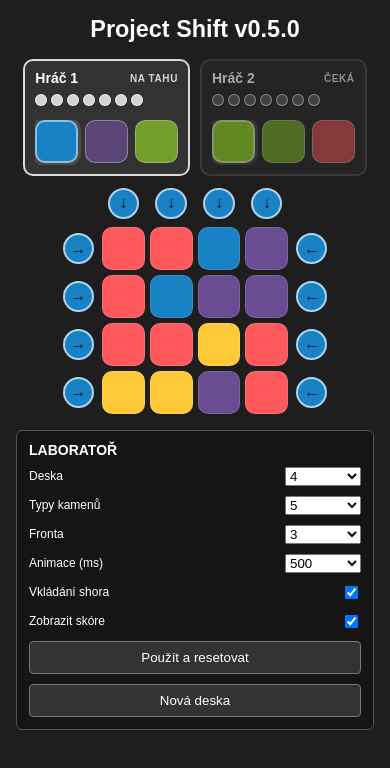
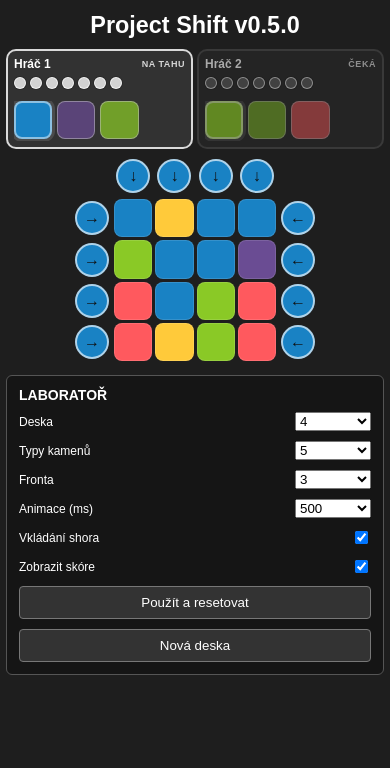
Before and after one commit to UnclePogy/ProjectShift, a plain HTML site: page index.html in a window 390 px wide. Drawn offline with Linux system fonts and the light colour scheme.

Commit message:
fix: prevent matches on initial board

```diff
--- a/css/style.css
+++ b/css/style.css
@@ -1,8 +1,8 @@
 :root {
     --board-size: 4;
-    --cell-size: clamp(38px, 11vw, 70px);
+    --cell-size: clamp(36px, 10.5vw, 70px);
     --board-gap: 5px;
-    --control-size: clamp(30px, 8vw, 42px);
+    --control-size: clamp(34px, 9vw, 44px);
     --animation-duration: 500ms;
 }
 
@@ -13,7 +13,8 @@
 body {
     margin: 0;
     min-height: 100vh;
-    padding: 16px;
+    min-height: 100dvh;
+    padding: max(12px, env(safe-area-inset-top)) max(10px, env(safe-area-inset-right)) max(12px, env(safe-area-inset-bottom)) max(10px, env(safe-area-inset-left));
 
     display: flex;
     flex-direction: column;
@@ -24,6 +25,8 @@
     color: #fff;
     font-family: Arial, sans-serif;
     overscroll-behavior: none;
+    -webkit-text-size-adjust: 100%;
+    -webkit-tap-highlight-color: transparent;
 }
 
 h1 {
@@ -36,8 +39,10 @@
     flex-direction: column;
     align-items: center;
     gap: 8px;
+    width: min(100%, 720px);
     touch-action: none;
     user-select: none;
+    -webkit-user-select: none;
 }
 
 .players-panel {
@@ -146,7 +151,10 @@
 .board-row {
     display: flex;
     align-items: center;
+    justify-content: center;
     gap: 8px;
+    width: 100%;
+    touch-action: none;
 }
 
 #board {
@@ -208,6 +216,8 @@
     font-weight: 700;
     cursor: grab;
     touch-action: none;
+    -webkit-user-select: none;
+    user-select: none;
 
     transition: transform 80ms linear, box-shadow 120ms ease, border-color 120ms ease;
 }
@@ -311,14 +321,94 @@
 }
 
 @media (max-width: 620px) {
+    :root {
+        --board-gap: 4px;
+    }
+
     body {
         justify-content: flex-start;
+        overflow-x: hidden;
+    }
+
+    h1 {
+        margin-bottom: 10px;
+    }
+
+    .game-shell {
+        gap: 6px;
+    }
+
+    .players-panel {
+        gap: 6px;
+    }
+
+    .player-panel {
+        padding: 7px 8px;
+    }
+
+    .player-panel__header {
+        margin-bottom: 6px;
+    }
+
+    .player-score {
+        margin-bottom: 6px;
+    }
+
+    .player-queue {
+        gap: 5px;
+    }
+
+    .player-queue__tile {
+        border-radius: 8px;
+    }
+
+    .board-row {
+        gap: 5px;
+    }
+
+    .insertion-controls--top {
+        margin-left: calc(var(--control-size) + 10px);
+        margin-right: calc(var(--control-size) + 10px);
+    }
+
+    .cell {
+        border-radius: 8px;
     }
 
     .debug-panel {
         position: static;
         width: min(100%, 420px);
-        margin-top: 16px;
+        max-height: none;
+        margin-top: 14px;
         order: 10;
     }
 }
+
+@media (max-width: 390px) {
+    :root {
+        --cell-size: clamp(34px, 9.8vw, 42px);
+        --control-size: 34px;
+        --board-gap: 3px;
+    }
+
+    body {
+        padding-left: max(6px, env(safe-area-inset-left));
+        padding-right: max(6px, env(safe-area-inset-right));
+    }
+
+    .players-panel {
+        gap: 4px;
+    }
+
+    .player-panel {
+        padding: 6px;
+    }
+
+    .player-panel__name {
+        font-size: 12px;
+    }
+
+    .player-panel__turn {
+        font-size: 9px;
+    }
+}
--- a/index.html
+++ b/index.html
@@ -2,7 +2,10 @@
 <html lang="cs">
 <head>
     <meta charset="UTF-8">
-    <meta name="viewport" content="width=device-width, initial-scale=1.0">
+    <meta name="viewport" content="width=device-width, initial-scale=1.0, viewport-fit=cover, maximum-scale=1.0, user-scalable=no">
+    <meta name="theme-color" content="#1e1e1e">
+    <meta name="apple-mobile-web-app-capable" content="yes">
+    <meta name="apple-mobile-web-app-status-bar-style" content="black-translucent">
     <title>Project Shift</title>
 
     <link rel="stylesheet" href="css/style.css">
--- a/js/board.js
+++ b/js/board.js
@@ -27,17 +27,45 @@
     return Math.floor(Math.random() * COLORS.length);
 }
 
+function shuffleValues(values) {
+    for (let index = values.length - 1; index > 0; index--) {
+        const randomIndex = Math.floor(Math.random() * (index + 1));
+        [values[index], values[randomIndex]] = [values[randomIndex], values[index]];
+    }
+
+    return values;
+}
+
+function createsStartingMatch(row, col, tileValue) {
+    const createsHorizontalMatch =
+        col >= 2 &&
+        gameBoard[row][col - 1] === tileValue &&
+        gameBoard[row][col - 2] === tileValue;
+
+    const createsVerticalMatch =
+        row >= 2 &&
+        gameBoard[row - 1][col] === tileValue &&
+        gameBoard[row - 2][col] === tileValue;
+
+    return createsHorizontalMatch || createsVerticalMatch;
+}
+
 function createBoard() {
     gameBoard = [];
 
     for (let row = 0; row < SIZE; row++) {
-        const newRow = [];
+        gameBoard.push([]);
 
         for (let col = 0; col < SIZE; col++) {
-            newRow.push(createRandomTile());
+            const candidates = shuffleValues(
+                Array.from({ length: COLORS.length }, (_, value) => value)
+            );
+            const tileValue = candidates.find(
+                (candidate) => !createsStartingMatch(row, col, candidate)
+            );
+
+            gameBoard[row].push(tileValue);
         }
-
-        gameBoard.push(newRow);
     }
 }
 
--- a/js/input.js
+++ b/js/input.js
@@ -245,6 +245,7 @@
     control.addEventListener("pointermove", updateInsertionDrag);
     control.addEventListener("pointerup", finishInsertionDrag);
     control.addEventListener("pointercancel", cancelInsertionDrag);
+    control.addEventListener("lostpointercapture", cancelInsertionDrag);
 
     return control;
 }
@@ -488,3 +489,14 @@
         }, ANIMATION_DURATION);
     }, ANIMATION_DURATION);
 }
+
+
+function preventGameGesture(event) {
+    if (event.target.closest?.(".game-shell")) {
+        event.preventDefault();
+    }
+}
+
+document.addEventListener("gesturestart", preventGameGesture, { passive: false });
+document.addEventListener("contextmenu", preventGameGesture);
+window.addEventListener("blur", cancelInsertionDrag);
```
Also changed, not shown: CHANGELOG.md, README.md, 1 other file.
